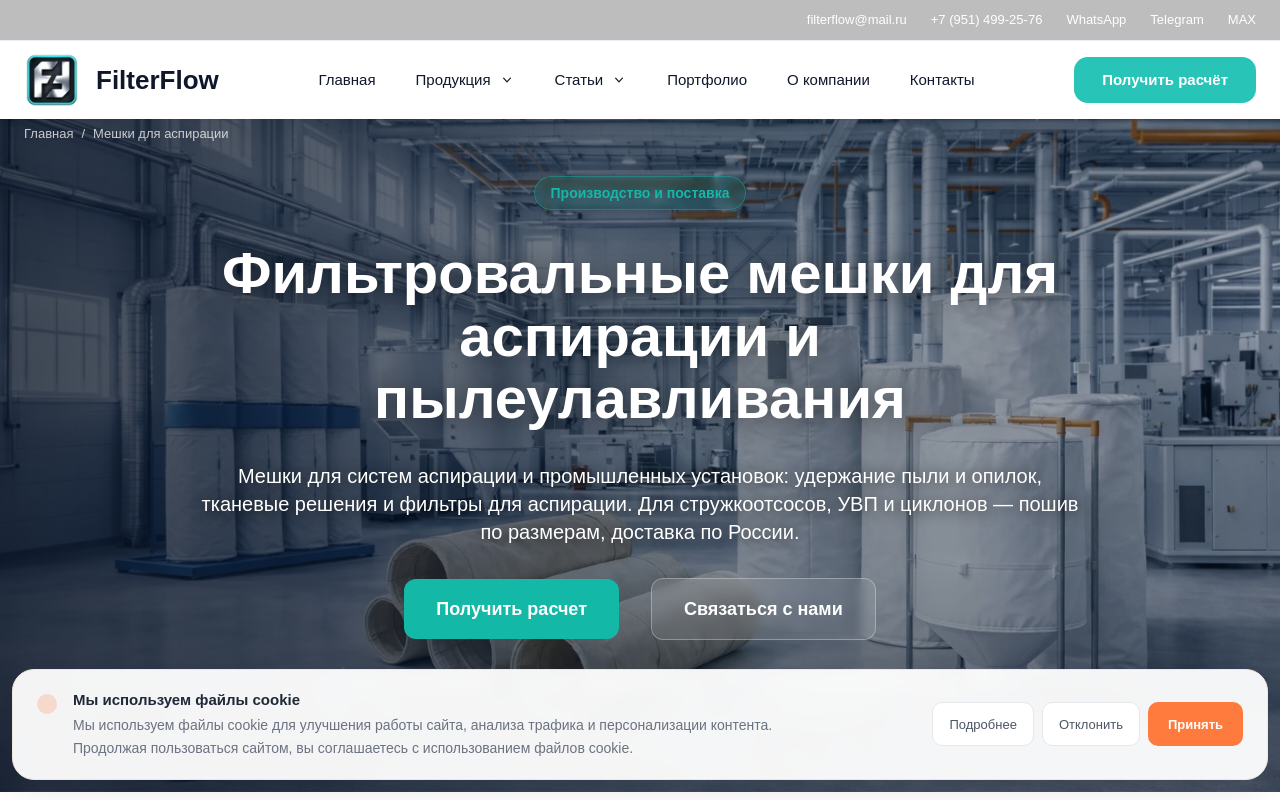
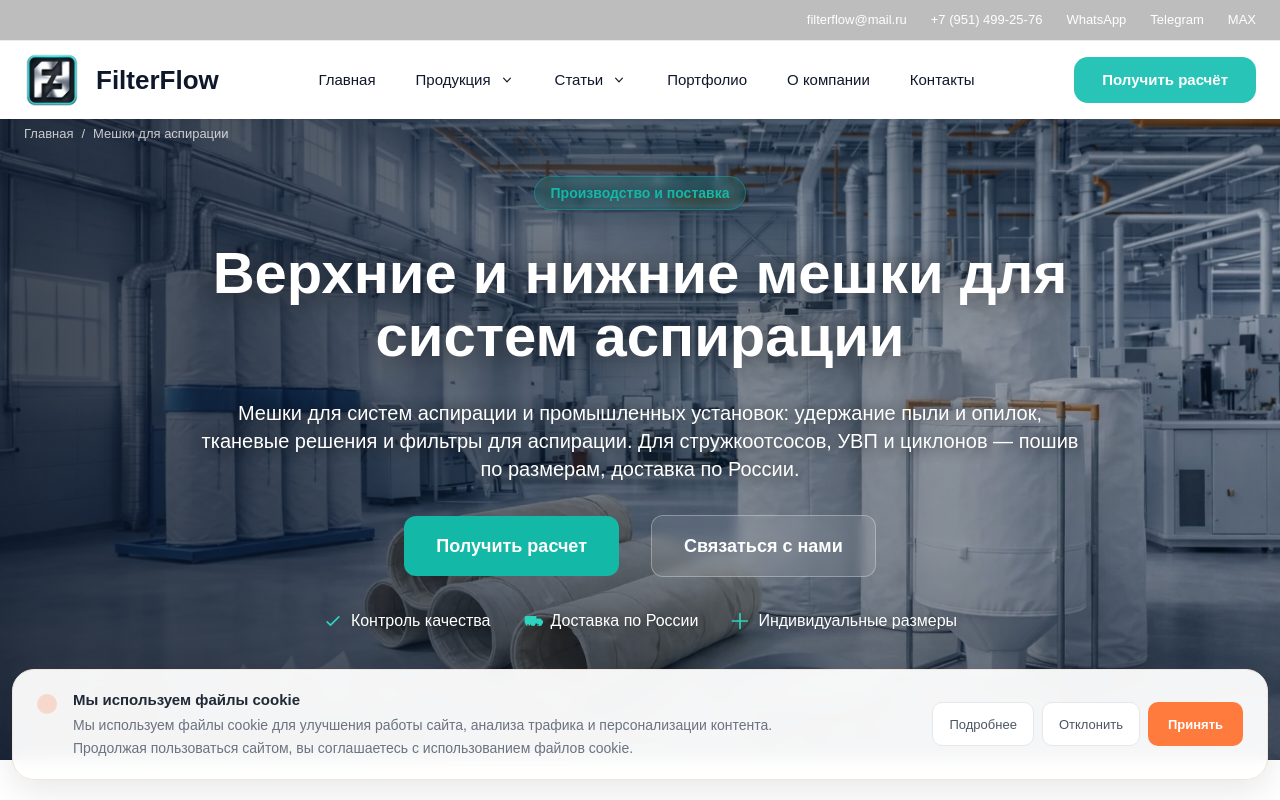
Before and after one commit to karipupkina-ux/filterflow-next, a Next.js app: page /meshki-dlya-aspiracii in a window 1280 px wide. Shown: the top 800 px of the page. Built offline with nearby package versions, Linux system fonts and the light colour scheme.

Commit message:
SEO: clarify commercial intent between bag pages

```diff
--- a/app/meshki-dlya-aspiracii/page.tsx
+++ b/app/meshki-dlya-aspiracii/page.tsx
@@ -10,7 +10,7 @@ import CalculationChecklist from "../components/CalculationChecklist";
 import { pageMetadata } from "@/lib/seo-metadata";
 
 export const metadata: Metadata = pageMetadata({
-  title: "Мешки для аспирации на заказ от производителя",
+  title: "Мешки для систем аспирации — верхние и нижние",
   description:
     "Верхние и нижние мешки для систем аспирации: подбор ткани, размеров и крепления, изготовление по образцу или чертежу. Отправка по России.",
   path: "/meshki-dlya-aspiracii",
@@ -707,7 +707,7 @@ export default function Page() {
             </div>
 
             <h1 className="max-w-[920px] text-[26px] font-bold leading-[1.12] [text-shadow:0_2px_28px_rgba(0,0,0,0.55)] sm:text-[34px] md:text-[44px] lg:text-[58px] lg:leading-[1.08]">
-              Фильтровальные мешки для аспирации и пылеулавливания
+              Верхние и нижние мешки для систем аспирации
             </h1>
 
             <p className="text-[15px] leading-7 text-white antialiased sm:text-[17px] sm:leading-8 md:text-xl [text-shadow:0_1px_14px_rgba(0,0,0,0.65)]">
```
